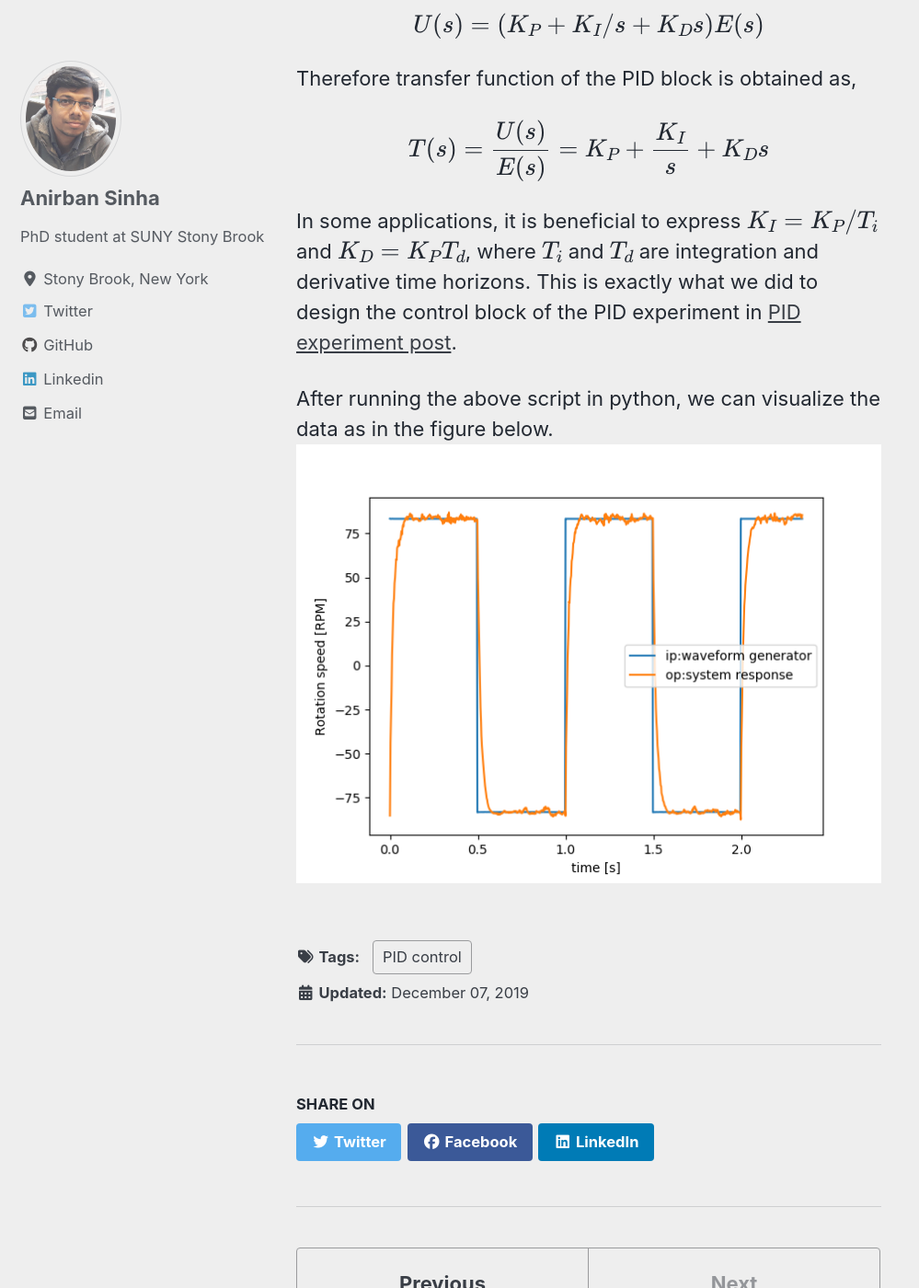
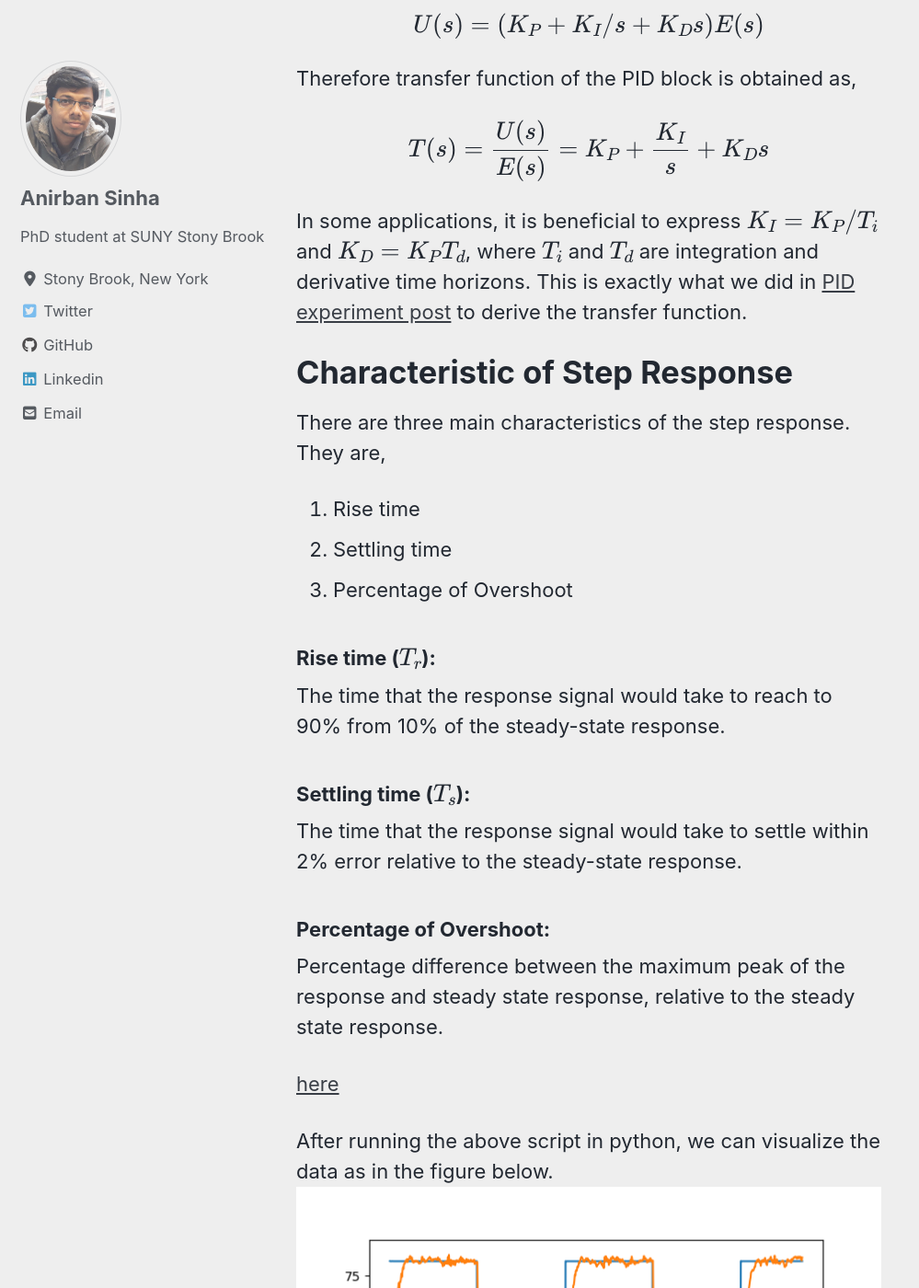
Before and after one commit to mattsinbot/mattsinbot.github.io, a Jekyll site: the page built from _posts/2019-12-7-PID2.md, in a window 1280 px wide and 1400 px high, scrolled down 881 px. Shown: the whole window at 92% size, without its empty margins (0-999 px from the left). Built offline with Jekyll 4.4.1, drawn with Linux system fonts in a browser that asks for light colours; cached includes are drawn as plain includes; nearby versions of some CDN libraries; formulas are drawn with MathJax 3; comment, search, counter and statistics services are not loaded.

```diff
--- a/_posts/2019-12-7-PID2.md
+++ b/_posts/2019-12-7-PID2.md
@@ -21,7 +21,24 @@
 
 $$T(s) = \frac{U(s)}{E(s)} = K_P + \frac{K_I}{s} + K_Ds$$
 
-In some applications, it is beneficial to express $$K_I = K_P/T_i$$ and $$K_D = K_PT_d$$, where $$T_i$$ and $$T_d$$ are integration and derivative time horizons. This is exactly what we did to design the control block of the PID experiment in [PID experiment post](https://mattsinbot.github.io/PID/).
+In some applications, it is beneficial to express $$K_I = K_P/T_i$$ and $$K_D = K_PT_d$$, where $$T_i$$ and $$T_d$$ are integration and derivative time horizons. This is exactly what we did in [PID experiment post](https://mattsinbot.github.io/PID/) to derive the transfer function.
+
+# Characteristic of Step Response
+There are three main characteristics of the step response. They are,
+1. Rise time
+2. Settling time
+3. Percentage of Overshoot
+
+### Rise time ($$T_r$$):
+The time that the response signal would take to reach to 90% from 10% of the steady-state response.
+
+### Settling time ($$T_s$$):
+The time that the response signal would take to settle within 2% error relative to the steady-state response.
+
+### Percentage of Overshoot:
+Percentage difference between the maximum peak of the response and steady state response, relative to the steady state response.
+
+[here](https://www.mathworks.com/help/control/ref/stepinfo.html)
 
 After running the above script in python, we can visualize the data as in the figure below.
 ![alt]({{ site.url }}{{ site.baseurl }}/images/control/visualize_recorded_data2.png)
```
Also changed, not shown: 1 other file.
